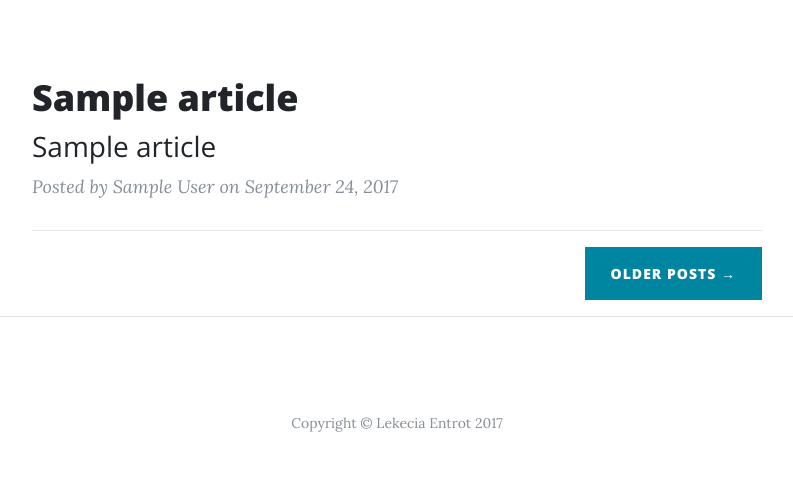
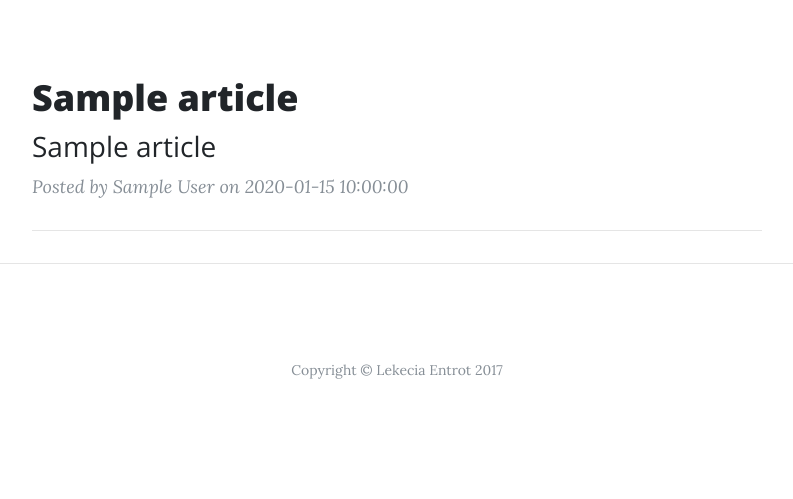
Before and after one commit to GurlFriday88/build-a-blog, a Python web app: template templates/index.html in a window 1280 px wide. Shown: the part 632-1131 px from the top of the page, without its empty margins (243-1036 px from the left). After the commit the page ends 1011 px from the top, so only its background shows below. Run offline with Jinja, Linux system fonts and the light colour scheme; the template is opened without the code that fills it: most values are stand-ins (such as "Sample title", 1, 10 or a date in 2020).

Commit message:
added datetime and recreated blog table to reflect date object

```diff
--- a/templates/add_post.html
+++ b/templates/add_post.html
@@ -123,6 +123,7 @@
     <script src="{{ url_for('static', filename='jquery.min.js') }}"></script>
     <script src="{{ url_for('static', filename='bootstrap.bundle.min.js') }}"></script>
 
+
     <!-- Custom scripts for this template -->
     <script src="{{ url_for('static', filename='clean-blog.min.js') }}"></script>
 
--- a/templates/index.html
+++ b/templates/index.html
@@ -31,7 +31,7 @@
         <a class="navbar-brand" href="{{ url_for('index') }}">LC101 Unit 2 Blog</a>
         <button class="navbar-toggler navbar-toggler-right" type="button" data-toggle="collapse" data-target="#navbarResponsive" aria-controls="navbarResponsive" aria-expanded="false" aria-label="Toggle navigation">
           Menu
-          <i class="fa fa-bars"></i>
+          <span class="glyphicons glyphicons-show-lines"></span>
         </button>
         <div class="collapse navbar-collapse" id="navbarResponsive">
           <ul class="navbar-nav ml-auto">
@@ -77,15 +77,11 @@
             </a>
             <p class="post-meta">Posted by
               {{article.author}}
-              on September 24, 2017</p>
+              on {{new_post.date}}</p>
           </div>
           <hr>
           {% endfor%}
 
-          <!-- Pager -->
-          <div class="clearfix">
-            <a class="btn btn-primary float-right" href="#">Older Posts &rarr;</a>
-          </div>
         </div>
       </div>
     </div>
@@ -108,6 +104,7 @@
     <script src="{{ url_for('static', filename='jquery.min.js') }}"></script>
     <script src="{{ url_for('static', filename='bootstrap.bundle.min.js') }}"></script>
 
+
     <!-- Custom scripts for this template -->
     <script src="{{ url_for('static', filename='clean-blog.min.js') }}"></script>
 
--- a/templates/post.html
+++ b/templates/post.html
@@ -57,7 +57,7 @@
               <h2 class="subheading">{{new_post.subtitle}}</h2>
               <span class="meta">Posted by
                 {{new_post.author}}
-                on August 24, 2017</span>
+                on {{new_post.date}}</span>
             </div>
           </div>
         </div>
```
Also changed, not shown: main.py (+19 -9 lines), static/starme.png (added).
